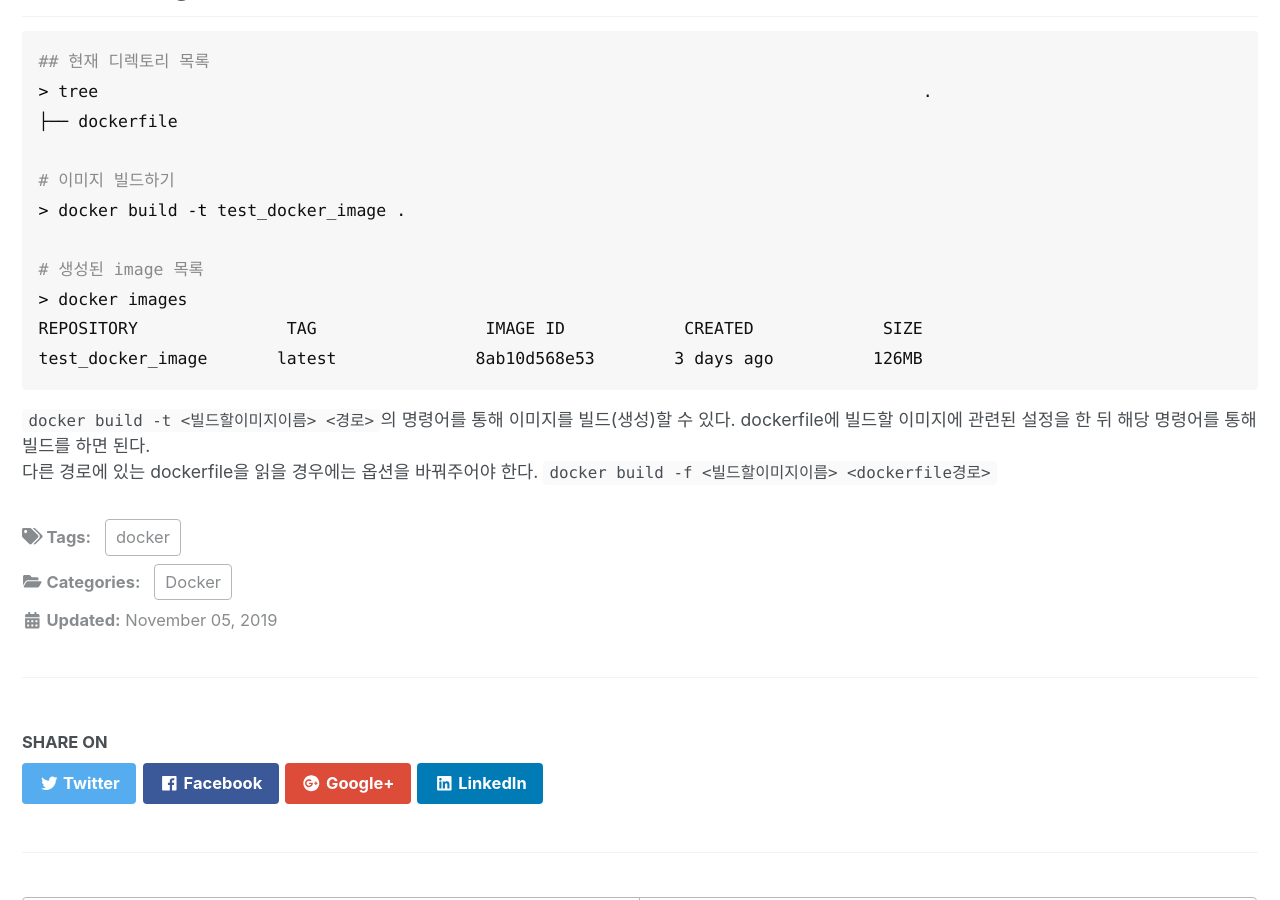
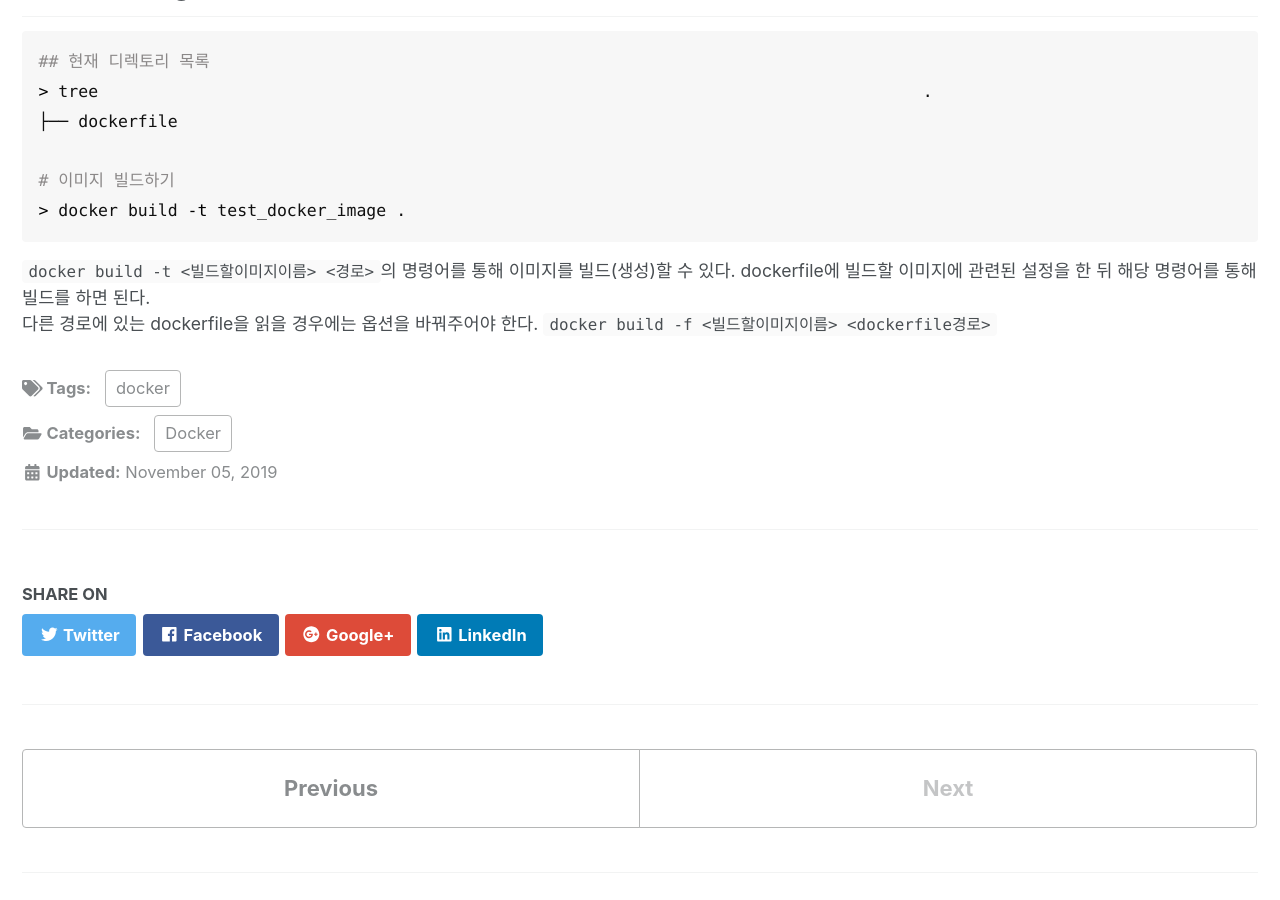
Before and after one commit to sksggg123/sksggg123.github.io, a Jekyll site: the page built from _posts/Docker/2019-10-28-docker-command.md, in a window 1280 px wide and 900 px high, scrolled down 6675 px. Built offline with Jekyll 4.4.1, drawn with Linux system fonts in a browser that asks for light colours; cached includes are drawn as plain includes; nearby versions of some CDN libraries; comment, search, counter and statistics services are not loaded.

Commit message:
git revert 6d8e931d245cb6e9d0fc049c02afb2c4517a1579

````diff
--- a/_posts/Docker/2019-10-28-docker-command.md
+++ b/_posts/Docker/2019-10-28-docker-command.md
@@ -203,11 +203,6 @@ CONTAINER ID        IMAGE                           COMMAND                  CRE
 
 # 이미지 빌드하기
 > docker build -t test_docker_image .
-
-# 생성된 image 목록
-> docker images
-REPOSITORY               TAG                 IMAGE ID            CREATED             SIZE
-test_docker_image       latest              8ab10d568e53        3 days ago          126MB
 ```
 
 ```docker build -t <빌드할이미지이름> <경로>```의 명령어를 통해 이미지를 빌드(생성)할 수 있다. dockerfile에 빌드할 이미지에 관련된 설정을 한 뒤 해당 명령어를 통해 빌드를 하면 된다.
````
